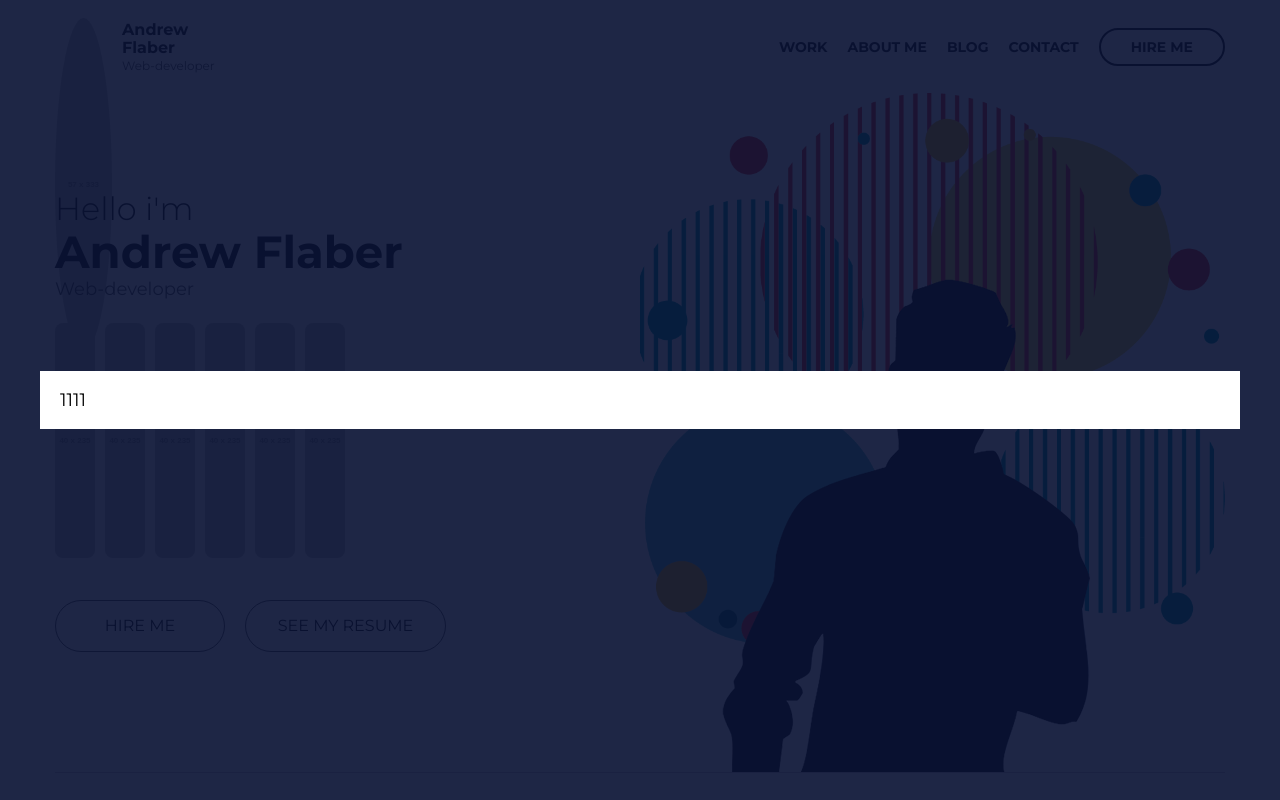
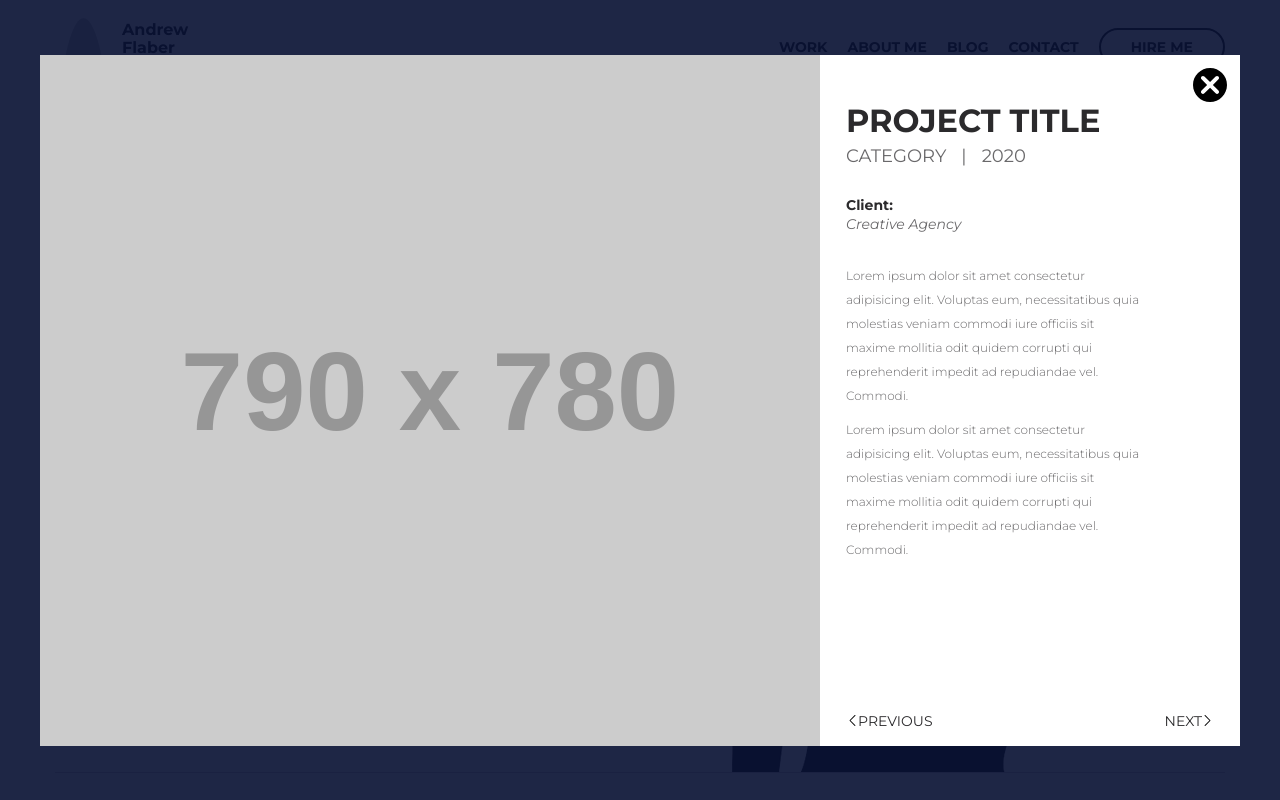
Before and after one commit to flaberfl/brainscloud_less-portfolio, a plain HTML site: page index.html in a window 1280 px wide. Shown: the top 800 px of the page. Drawn offline with Linux system fonts and the light colour scheme; placeholder pictures from the web are drawn by us.

Commit message:
first modal windows

```diff
--- /dev/null
+++ b/css/blocks/modal-work.less
@@ -0,0 +1,94 @@
+// main: ../style.less
+
+.modal-work {
+  .dflex;
+}
+
+.modal-work__preview {
+  position: relative;
+  width: 65%;
+  overflow: hidden;
+}
+
+.modal-work__photo {
+  position: absolute;
+  top: 50%;
+  left: 50%;
+  transform: translate3d(-50%, -50%, 0);
+  /* Посередине */
+  z-index: 1;
+}
+
+.modal-work__content {
+  width: 35%;
+  padding: 5rem 10rem 1.6rem 2.6rem;
+  position: relative;
+}
+
+.modal-work__header {
+  margin-bottom: 3.3rem;
+}
+
+.modal-work__title {
+  margin-bottom: 1rem;
+  font-size: 3.2rem;
+  font-weight: 700;
+  color: @black;
+  text-transform: uppercase;
+}
+
+.modal-work__info {
+  font-size: 1.8rem;
+  color: @gray;
+  text-transform: uppercase;
+}
+
+.modal-work__info-divider {
+  margin: 0 1.5rem;
+}
+
+.modal-work__client {
+  margin-bottom: 3.3rem;
+}
+
+.modal-work__client-title {
+  margin-bottom: 0.5rem;
+
+  font-size: 1.4rem;
+  font-weight: 700;
+  color: @black;
+}
+
+.modal-work__client-company {
+  font-size: 1.4rem;
+  font-style: italic;
+  color: @gray;
+}
+
+.modal-work__text {
+  margin-bottom: 16.8rem;
+
+  font-size: 1.2rem;
+  font-weight: 300;
+  line-height: 2;
+  color: @gray;
+}
+
+.modal-work__footer {
+  .w100;
+  .dflex;
+  .jbetween;
+  padding: 0 2.7rem 1.6rem;
+  position: absolute;
+  bottom: 0;
+  left: 0;
+}
+
+.modal-work__btn {
+  .nobtn;
+  .dflex;
+  .vcenter;
+  font-size: 1.4rem;
+  color: @black;
+  text-transform: uppercase;
+}
--- a/css/blocks/modal.less
+++ b/css/blocks/modal.less
@@ -2,24 +2,39 @@
 
 .modal {
   .dflex;
-  padding: 0 1rem;
-  width: 100%;
-  height: 100%;
+  padding: 1rem;
+  .w100;
+  .h100;
   position: fixed;
   top: 0;
   left: 0;
   // background-color: fade(@black, 80%);
   background-color: rgba(6, 15, 49, .9);
   z-index: 1000;
-  overflow: hidden;
+  overflow: auto;
+  // display: none;
 }
 
 .modal__dialog {
-  width: 100%;
+  .w100;
   max-width: @grid-width;
   margin: auto;
+  position: relative;
 
-  padding: 2rem;
   background-color: @white;
+}
 
+.modal__close {
+  .nobtn;
+
+  position: absolute;
+  top: 1.3rem;
+  right: 1.3rem;
+  z-index: 1;
+
+  transition: transform .2s linear;
+
+  &:hover {
+    transform: rotate(-90deg);
+  }
 }
--- a/css/style.less
+++ b/css/style.less
@@ -44,7 +44,8 @@ body {
 @import "blocks/news";
 @import "blocks/articles";
 @import "blocks/footer";
+@import "blocks/modal";
+@import "blocks/modal-work";
 
 
-@import "blocks/modal";
 @import "helpers";
--- a/css/vendor.less
+++ b/css/vendor.less
@@ -71,3 +71,18 @@
   display: block;
   position: absolute;
 }
+
+.nobtn () {
+  padding: 0;
+  background: none;
+  border: 0;
+  font-family: inherit;
+}
+
+.w100 () {
+  width: 100%;
+}
+
+.h100 () {
+  height: 100%;
+}
--- a/index.html
+++ b/index.html
@@ -356,10 +356,50 @@
 
   <div class="modal">
     <div class="modal__dialog">
-      1111
-    </div>
-
-  </div>
+      <button class="modal__close" type="button">
+        <img src="images/close.svg" width="34" alt="Close">
+      </button>
+      <div class="modal-work">
+        <div class="modal-work__preview">
+          <img class="modal-work__photo" src="https://placehold.it/790x780" alt="">
+        </div>
+        <div class="modal-work__content">
+          <div class="modal-work__header">
+            <h3 class="modal-work__title">Project title</h3>
+            <div class="modal-work__info">
+              category<span class="modal-work__info-divider">|</span>2020
+            </div>
+          </div>
+          <div class="modal-work__client">
+            <div class="modal-work__client-title">Client:</div>
+            <div class="modal-work__client-company">Creative Agency</div>
+          </div>
+          <div class="modal-work__text">
+            <p>
+              Lorem ipsum dolor sit amet consectetur adipisicing elit. Voluptas eum, necessitatibus quia molestias
+              veniam commodi iure officiis sit maxime mollitia odit quidem corrupti qui reprehenderit impedit ad
+              repudiandae vel. Commodi.
+            </p>
+            <p>
+              Lorem ipsum dolor sit amet consectetur adipisicing elit. Voluptas eum, necessitatibus quia molestias
+              veniam commodi iure officiis sit maxime mollitia odit quidem corrupti qui reprehenderit impedit ad
+              repudiandae vel. Commodi.
+            </p>
+          </div>
+          <div class="modal-work__footer">
+            <button class="modal-work__btn">
+              <img src="images/arr-left.svg" height="11" alt="">
+              Previous
+            </button>
+            <button class="modal-work__btn">
+              Next
+              <img src="images/arr-right.svg" height="11" alt="">
+            </button>
+          </div>
+        </div><!-- // modal-work__content -->
+      </div><!-- // modal-work -->
+    </div><!-- // modal__dialog -->
+  </div><!-- // modal -->
 </body>
 
 </html>
```
Also changed, not shown: css/style.css, images/arr-left.svg (added), images/arr-right.svg (added), images/close.svg (added).
